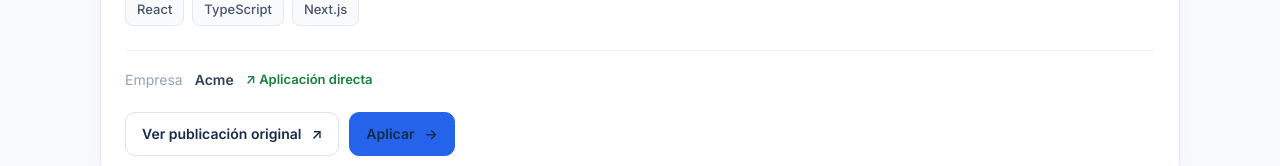
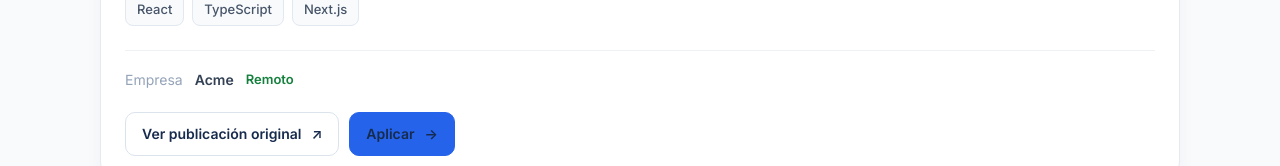
Before and after one commit to jakiro12/FrontedLens, a React (Vite) app: page / in a window 1280 px wide. Shown: the part 652-818 px from the top of the page. Built offline with nearby package versions, Linux system fonts and the light colour scheme.

Commit message:
on site status

```diff
--- a/src/App.tsx
+++ b/src/App.tsx
@@ -23,6 +23,7 @@
     note: "Buena oportunidad para perfiles con experiencia en React y TypeScript. La empresa permite aplicar directamente desde su página oficial.",
     applyUrl: "https://example.com/careers/acme-frontend",
     sourceUrl: "https://linkedin.com/jobs/view/000001",
+    onFocus:"Remoto"
   },
   {
     id: 2,
@@ -37,6 +38,7 @@
     note: "Buena oportunidad para perfiles con experiencia en React y TypeScript. La empresa permite aplicar directamente desde su página oficial.",
     applyUrl: "https://example.com/careers/acme-frontend",
     sourceUrl: "https://linkedin.com/jobs/view/000001",
+    onFocus:"Hibrido"
   },
 ];
 
--- a/src/components/JobCard.tsx
+++ b/src/components/JobCard.tsx
@@ -82,9 +82,9 @@
           {job.company || "Sin confirmar"}
         </span>
 
-        {job.applyUrl && (
+        {job.onFocus && (
           <span className="tz-direct-application">
-            ↗ Aplicación directa
+            {job.onFocus}
           </span>
         )}
       </div>
```
